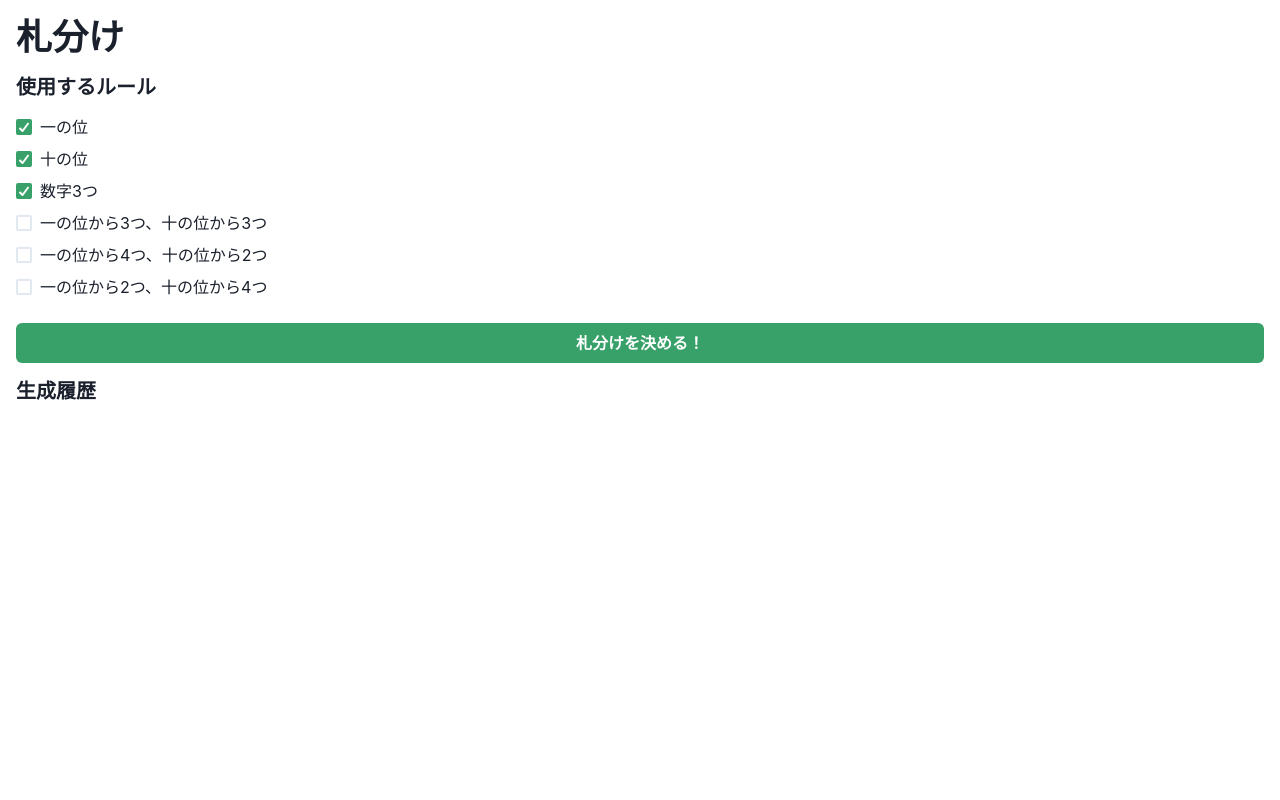
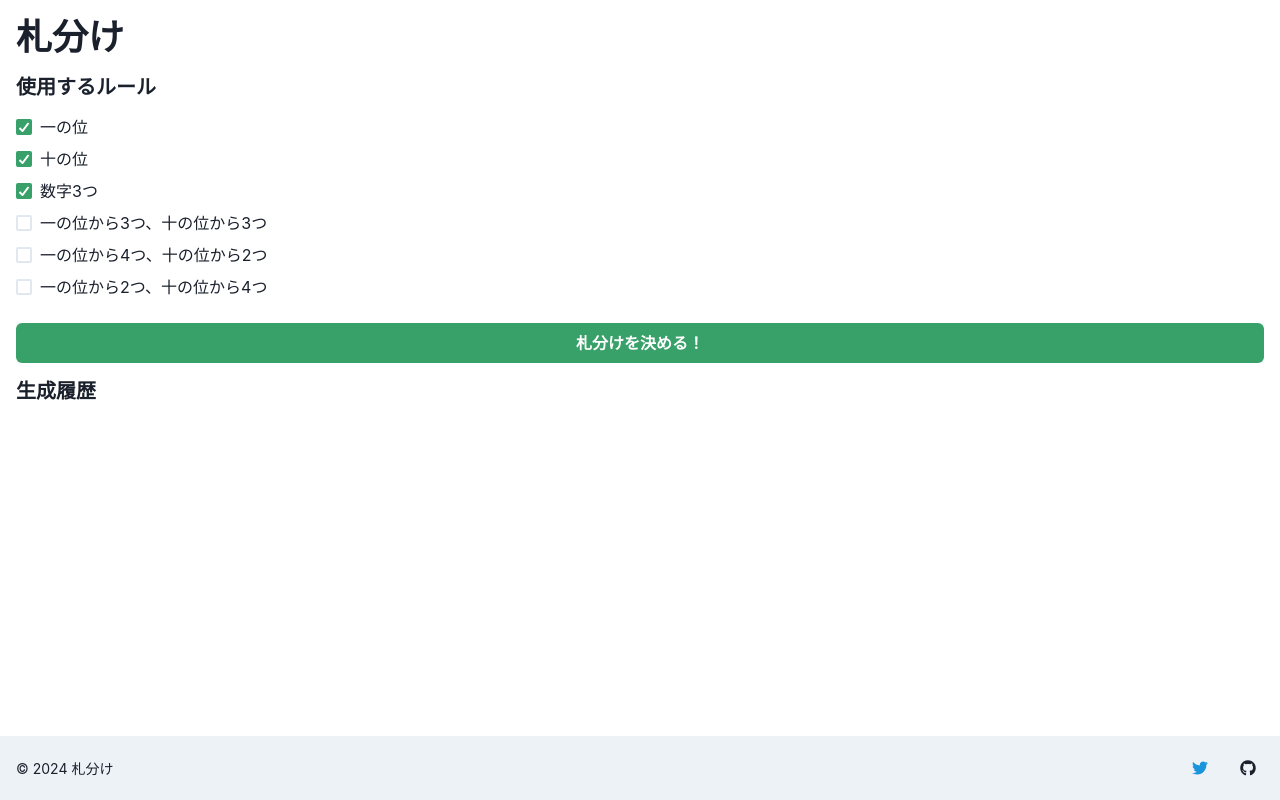
Before and after one commit to ko1ynnky/fudawake, a Next.js app: page / in a window 1280 px wide. Built offline with nearby package versions, Linux system fonts and the light colour scheme.

Commit message:
フッター追加

```diff
--- a/package.json
+++ b/package.json
@@ -16,7 +16,8 @@
     "framer-motion": "^11.3.2",
     "next": "14.2.5",
     "react": "^18",
-    "react-dom": "^18"
+    "react-dom": "^18",
+    "react-icons": "^5.2.1"
   },
   "devDependencies": {
     "@types/node": "^20",
--- /dev/null
+++ b/src/components/Footer.tsx
@@ -0,0 +1,51 @@
+import {
+  Box,
+  Container,
+  Flex,
+  Text,
+  Link,
+  IconButton,
+  HStack,
+} from '@chakra-ui/react';
+import { FaTwitter, FaGithub } from 'react-icons/fa';
+
+const currentYear = new Date().getFullYear();
+
+export default function Footer() {
+  return (
+    <Box as="footer" bg="gray.100" py={{ base: 2, md: 4 }} mt={8}>
+      <Container maxW="container.xl">
+        <Flex
+          direction={{ base: 'row', md: 'row' }}
+          justify="space-between"
+          align="center"
+          fontSize={{ base: 'xs', md: 'sm' }}
+        >
+          <Text>{`© ${currentYear} 札分け`}</Text>
+          <HStack spacing={{ base: 2, md: 4 }}>
+            <Link href="https://twitter.com/0kdynnkw" isExternal>
+              <IconButton
+                aria-label="Twitter"
+                icon={<FaTwitter />}
+                size="sm"
+                fontSize={{ base: '14px', md: '16px' }}
+                colorScheme="twitter"
+                variant="ghost"
+              />
+            </Link>
+            <Link href="https://github.com/ko1ynnky" isExternal>
+              <IconButton
+                aria-label="GitHub"
+                icon={<FaGithub />}
+                size="sm"
+                fontSize={{ base: '14px', md: '16px' }}
+                colorScheme="gray"
+                variant="ghost"
+              />
+            </Link>
+          </HStack>
+        </Flex>
+      </Container>
+    </Box>
+  );
+}
--- a/src/components/KarutaApp.tsx
+++ b/src/components/KarutaApp.tsx
@@ -27,6 +27,7 @@ import {
   generateThreeFromEachRule,
   generateSplitRule,
 } from '../utils/ruleGenerators';
+import Footer from './Footer';
 
 export default function KarutaApp() {
   const [ruleDescription, setRuleDescription] = useState<string[]>([]);
@@ -118,7 +119,8 @@ export default function KarutaApp() {
   }, [selectedPositions]);
 
   return (
-    <Box as="main" p={4}>
+    <Box display="flex" flexDirection="column" minHeight="100vh">
+      <Box as="main" p={4} flex={1}>
         <VStack spacing={4} align="stretch">
           <Heading as="h1" size="xl">
             札分け
@@ -171,7 +173,9 @@ export default function KarutaApp() {
                 borderRadius="md"
               >
                 <VStack align="start" spacing={0}>
-                <Text fontWeight="bold">ルール {history.length - index}:</Text>
+                  <Text fontWeight="bold">
+                    ルール {history.length - index}:
+                  </Text>
                   {item.description.map((line, lineIndex) => (
                     <Text key={lineIndex}>{line}</Text>
                   ))}
@@ -187,5 +191,7 @@ export default function KarutaApp() {
           </VStack>
         </VStack>
       </Box>
+      <Footer />
+    </Box>
   );
 }
```
Also changed, not shown: 1 other file (tests, documents, lock files or other folders). Lines whose indentation alone changed are shown as unchanged.
